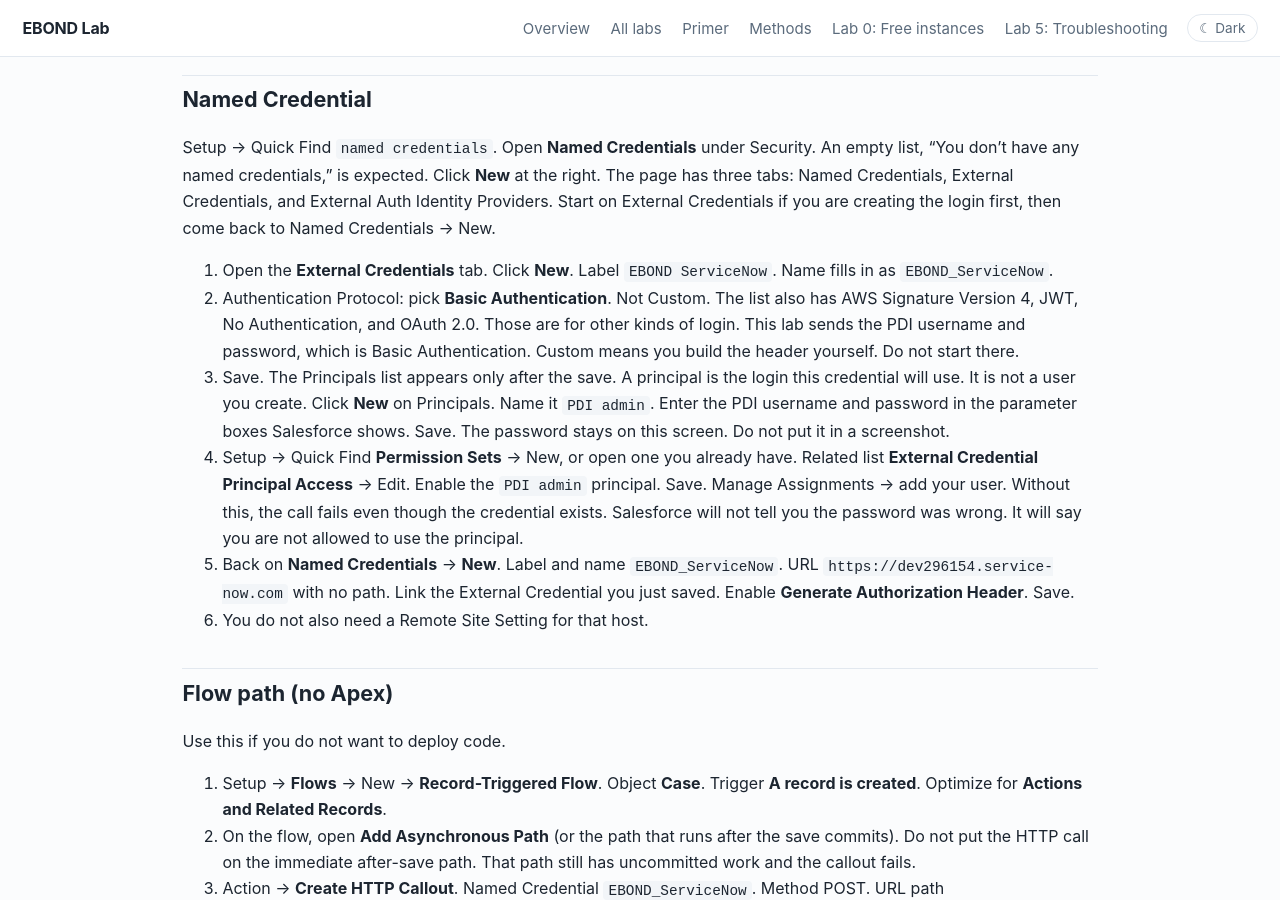
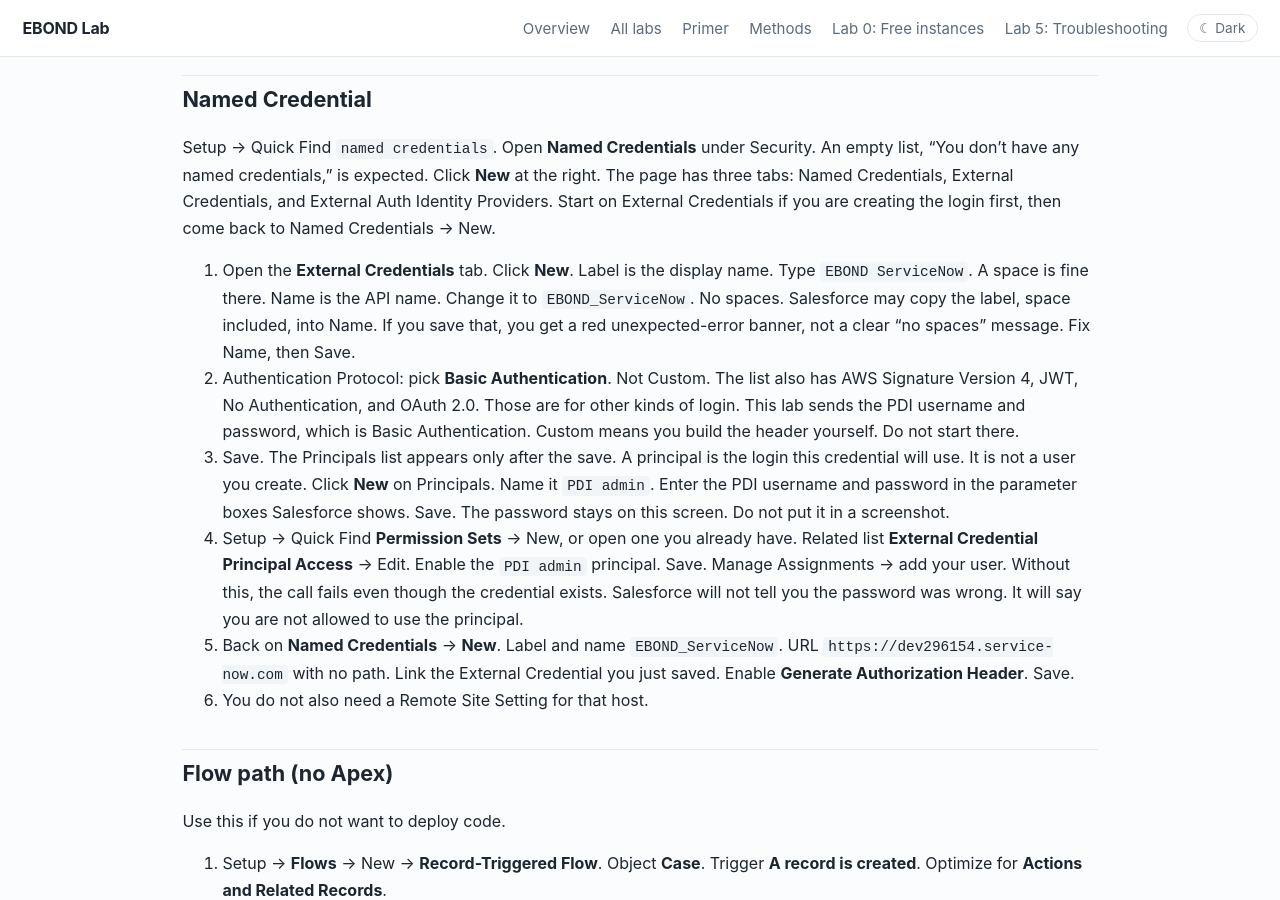
Before and after one commit to eltonaguiar/EBOND_ServiceNowSalesforce, a Jekyll site: the page built from site/labs/02-salesforce-to-snow.md, in a window 1280 px wide and 900 px high, scrolled down 3624 px. Built offline with Jekyll 4.4.1, drawn with Linux system fonts in a browser that asks for light colours.

Commit message:
Say Label can have a space and Name cannot.

```diff
--- a/site/labs/02-salesforce-to-snow.md
+++ b/site/labs/02-salesforce-to-snow.md
@@ -149,7 +149,7 @@ QA follows the layout you checked. If you only check Close Case Layout, the fiel
 
 Setup → Quick Find `named credentials`. Open **Named Credentials** under Security. An empty list, "You don't have any named credentials," is expected. Click **New** at the right. The page has three tabs: Named Credentials, External Credentials, and External Auth Identity Providers. Start on External Credentials if you are creating the login first, then come back to Named Credentials → New.
 
-1. Open the **External Credentials** tab. Click **New**. Label `EBOND ServiceNow`. Name fills in as `EBOND_ServiceNow`.
+1. Open the **External Credentials** tab. Click **New**. Label is the display name. Type `EBOND ServiceNow`. A space is fine there. Name is the API name. Change it to `EBOND_ServiceNow`. No spaces. Salesforce may copy the label, space included, into Name. If you save that, you get a red unexpected-error banner, not a clear "no spaces" message. Fix Name, then Save.
 2. Authentication Protocol: pick **Basic Authentication**. Not Custom. The list also has AWS Signature Version 4, JWT, No Authentication, and OAuth 2.0. Those are for other kinds of login. This lab sends the PDI username and password, which is Basic Authentication. Custom means you build the header yourself. Do not start there.
 3. Save. The Principals list appears only after the save. A principal is the login this credential will use. It is not a user you create. Click **New** on Principals. Name it `PDI admin`. Enter the PDI username and password in the parameter boxes Salesforce shows. Save. The password stays on this screen. Do not put it in a screenshot.
 4. Setup → Quick Find **Permission Sets** → New, or open one you already have. Related list **External Credential Principal Access** → Edit. Enable the `PDI admin` principal. Save. Manage Assignments → add your user. Without this, the call fails even though the credential exists. Salesforce will not tell you the password was wrong. It will say you are not allowed to use the principal.
```
